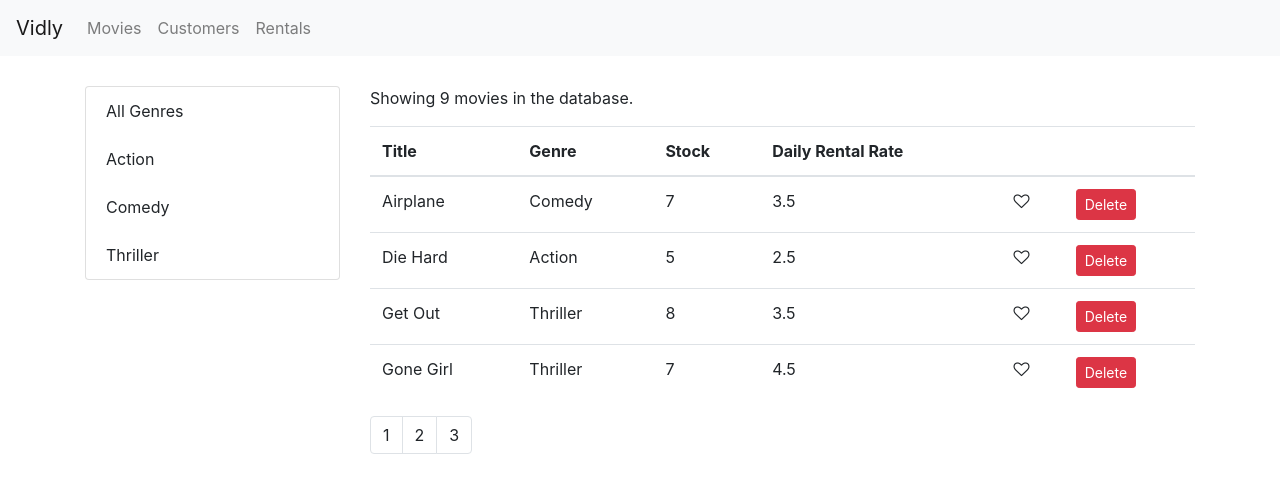
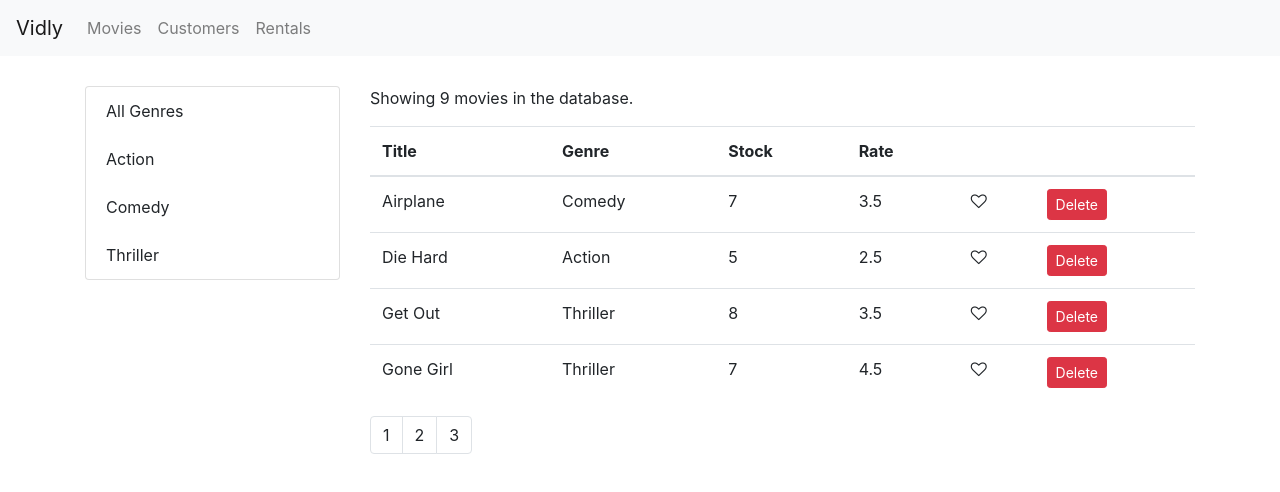
Before and after one commit to Doumham-Armah/vidly, a React (Create React App) app: page /movies in a window 1280 px wide. Shown: the top 492 px of the page. Built offline with nearby package versions, Linux system fonts and the light colour scheme.

Commit message:
code refactor: added TableHeader comp

```diff
--- a/src/components/common/tableHeaders.jsx
+++ b/src/components/common/tableHeaders.jsx
@@ -1,11 +1,33 @@
-import React, { Component } from 'react';
+import React, { Component } from "react";
 
 class TableHeader extends Component {
+  raiseSort = (path) => {
+    const sortColumn = { ...this.props.sortColumn };
+    if (sortColumn.colName === path)
+      sortColumn.order = sortColumn.order === "asc" ? "desc" : "asc";
+    else {
+      sortColumn.colName = path;
+      sortColumn.order = "asc";
+    }
+    this.props.onSort(sortColumn);
+  };
 
-
-    render() {
-        return (  );
-    }
+  render() {
+    return (
+      <thead>
+        <tr>
+          {this.props.columns.map((column) => (
+            <th
+              key={column.colName || column.key}
+              onClick={() => this.raiseSort(column.colName)}
+            >
+              {column.label}
+            </th>
+          ))}
+        </tr>
+      </thead>
+    );
+  }
 }
 
 export default TableHeader;
--- a/src/components/movies.jsx
+++ b/src/components/movies.jsx
@@ -14,7 +14,7 @@ class Movies extends Component {
     genres: [],
     pageSize: 4,
     currentPage: 1,
-    sortBy: { colName: "title", order: "asc" },
+    sortColumn: { colName: "title", order: "asc" },
   };
 
   componentDidMount = () => {
@@ -44,8 +44,8 @@ class Movies extends Component {
     this.setState({ selectedGenre: genre, currentPage: 1 });
   };
 
-  handleSort = (sortBy) => {
-    this.setState({ sortBy });
+  handleSort = (sortColumn) => {
+    this.setState({ sortColumn });
   };
 
   render() {
@@ -57,7 +57,7 @@ class Movies extends Component {
       pageSize,
       currentPage,
       selectedGenre,
-      sortBy,
+      sortColumn,
     } = this.state;
 
     if (count === 0) return <p>There are no movies in the database.</p>;
@@ -72,8 +72,8 @@ class Movies extends Component {
     // sort movies
     const sortedMovies = _.orderBy(
       filteredMovies,
-      [sortBy.colName],
-      [sortBy.order]
+      [sortColumn.colName],
+      [sortColumn.order]
     );
 
     // retuns array of movies for a page number
@@ -94,7 +94,7 @@ class Movies extends Component {
 
           <MoviesTable
             movies={movies}
-            sortBy={sortBy}
+            sortColumn={sortColumn}
             onLike={this.handleLike}
             onDelete={this.handleDelete}
             onSort={this.handleSort}
--- a/src/components/moviesTable.jsx
+++ b/src/components/moviesTable.jsx
@@ -1,35 +1,28 @@
+import { sortBy } from "lodash";
 import React, { Component } from "react";
 import Like from "./common/like";
+import TableHeader from "./common/tableHeaders";
 
 class moviesTable extends Component {
-  raiseSort = (path) => {
-    const sortBy = { ...this.props.sortBy };
-    if (sortBy.colName === path)
-      sortBy.order = sortBy.order === "asc" ? "desc" : "asc";
-    else {
-      sortBy.colName = path;
-      sortBy.order = "asc";
-    }
-    this.props.onSort(sortBy);
-  };
+  columns = [
+    { colName: "title", label: "Title" },
+    { colName: "genre.name", label: "Genre" },
+    { colName: "numberInStock", label: "Stock" },
+    { colName: "dailyRentalRate", label: "Rate" },
+    { key: "like" },
+    { key: "delete" },
+  ];
 
   render() {
-    const { movies, onLike, onDelete } = this.props;
+    const { movies, sortColumn, onLike, onDelete, onSort } = this.props;
 
     return (
       <table className="table">
-        <thead>
-          <tr>
-            <th onClick={() => this.raiseSort("title")}>Title</th>
-            <th onClick={() => this.raiseSort("genre.name")}>Genre</th>
-            <th onClick={() => this.raiseSort("numberInStock")}>Stock</th>
-            <th onClick={() => this.raiseSort("dailyRentalRate")}>
-              Daily Rental Rate
-            </th>
-            <th />
-            <th />
-          </tr>
-        </thead>
+        <TableHeader
+          columns={this.columns}
+          sortColumn={sortColumn}
+          onSort={onSort}
+        />
         <tbody>
           {movies.map((movie) => (
             <tr key={movie._id}>
```
